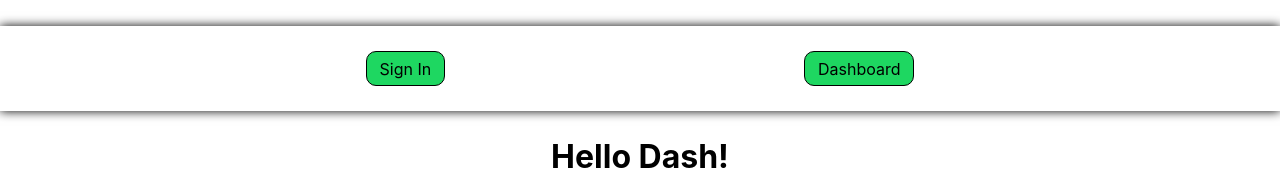
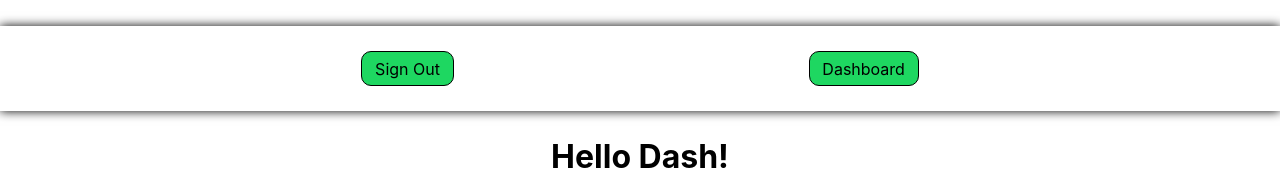
Before and after one commit to spotifysongsuggester5/front-end, a React (Create React App) app in the folder my-app/: page /dashboard in a window 1280 px wide. Shown: the top 170 px of the page. Built offline with nearby package versions, Linux system fonts and the light colour scheme; sample sign-in values are in the browser's storage.

Commit message:
merge commit

```diff
--- a/my-app/src/components/Dashboard.js
+++ b/my-app/src/components/Dashboard.js
@@ -1,12 +1,12 @@
 import React from 'react';
-import { BrowserRouter as Router, Route, Link, Switch } from 'react-router-dom';
+import { BrowserRouter as Route, Link, Switch } from 'react-router-dom';
 
 
 export default function Dashboard (props) {
     return (
         <div>
             <div className="nav-links">
-                <Link to="/">Sign In</Link>
+                <Link to="/" onClick={() => localStorage.clear()}>Sign Out</Link>
                 <Link to="/dashboard">Dashboard</Link>
             </div>
             <h1>Hello Dash!</h1>
```
